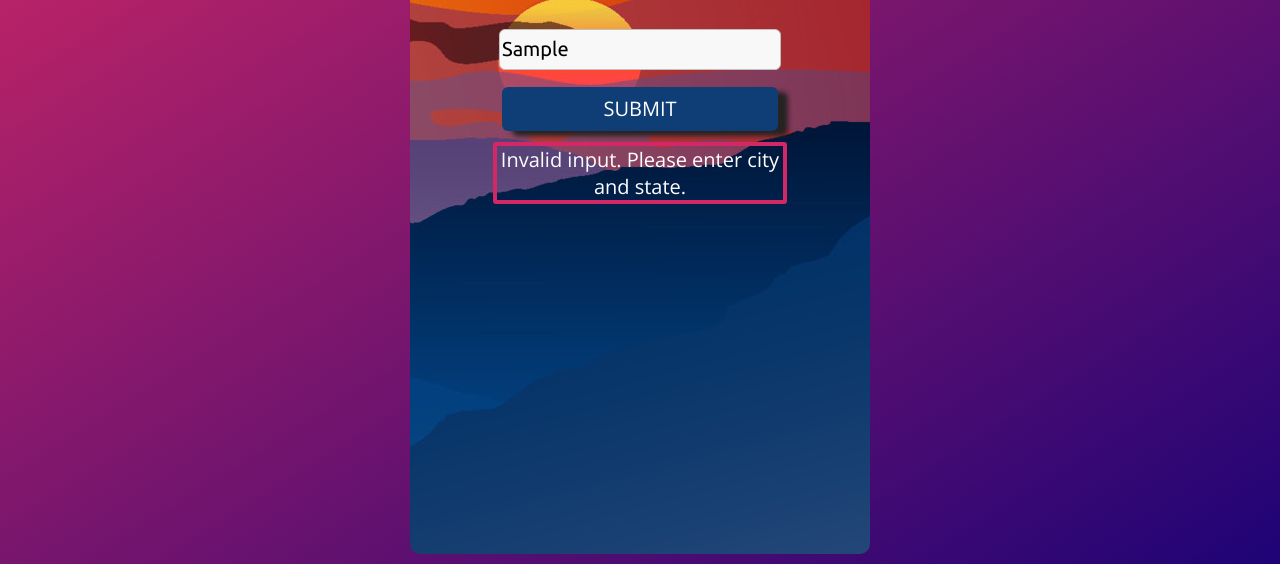
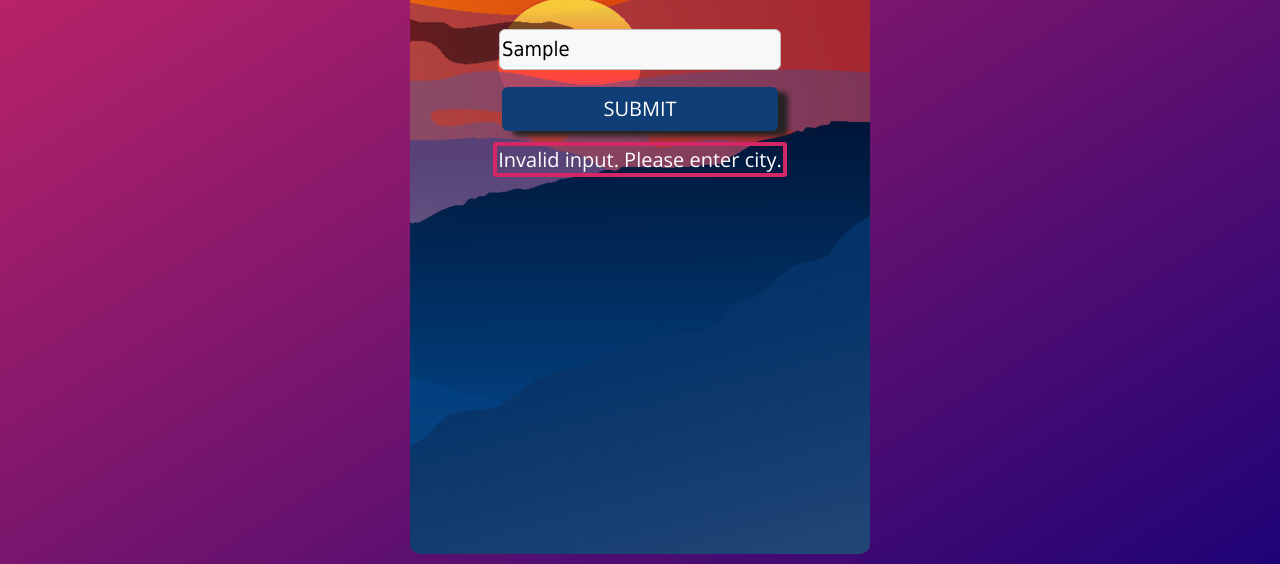
Before and after one commit to binary-boss/Weather-App, a website built with Vite: page app/src/index.html in a window 1280 px wide. Both pictures are taken after typing "Sample" into the empty fields and a click on the button "SUBMIT". Shown: the part 236-800 px from the top of the page. Built offline with nearby package versions, Linux system fonts and the light colour scheme; no server answers.

Commit message:
search box now works with just city name.

```diff
--- a/app/src/css/style.css
+++ b/app/src/css/style.css
@@ -23,7 +23,7 @@ body {
 input {
   border: none;
   appearance: none;
-  font-family: 'Ubuntu',Tahoma, sans-serif;
+  font-family: Tahoma, sans-serif;
   font-size: 20px;
 }
 input:invalid {
@@ -114,7 +114,7 @@ form {
 
 }
 
-#cityState {
+#city {
   display: block;
   margin: 0.40rem auto;
   background-color: #f8f8f8;
@@ -164,6 +164,6 @@ form {
   font-size: 18px;
   text-align: justify;
   color: white;
-  margin-bottom: 5px;
+  margin-bottom: 8px;
   padding-left: 15px;
 }
--- a/app/src/index.html
+++ b/app/src/index.html
@@ -18,11 +18,11 @@
         <h1>Weather App</h1>
         <form action="#">
 
-            <input type="text" name="cityState" id="cityState" placeholder="ex. Chicago, IL" minlength="3" required>
+            <input type="text" name="city" id="city" placeholder="ex. Chicago" minlength="3" required>
             <button type="submit" id="submit" for="cityState">SUBMIT</button>
 
             <div id="APIinfo">
-              <div id="openingMsg">Please fill in your city and state.</div>
+              <div id="openingMsg">Please fill in your city.</div>
             </div>
         </form>
       </div>
--- a/app/src/js/index.js
+++ b/app/src/js/index.js
@@ -32,27 +32,27 @@ submitBtn.addEventListener('click', getLocation);
 async function getLocation(e) {
   e.preventDefault();
 
-  const cityState = document.getElementById('cityState').value;
-  //console.log(cityState);
+  const inputCity = document.getElementById('city').value;
+  //console.log(inputCity);
 
 
   //Big if block to catch empty input field error, prevent from attemping to connect to API when empty
   //prompt user to enter city and state
-  if (cityState) {
+  if (inputCity) {
 
     //Turn string from user input into an array
     //Get city and state from array elements
-    const locatioinArray = cityState.split(',');
+    const locatioinArray = inputCity.split(',');
     const city = (locatioinArray[0]);
     const state = (locatioinArray[1]);
 
 
     try {
-      const locationResponse = await fetch(`http://api.openweathermap.org/geo/1.0/direct?q=${city},${state},us&limit=5&appid=${APIkey}`);
+      const locationResponse = await fetch(`http://api.openweathermap.org/geo/1.0/direct?q=${city},us&limit=5&appid=${APIkey}`);
 
       const data = await locationResponse.json();
       const cityLocation = Object.values(data);
-
+      //console.log(cityLocation);
 
       //Get latitude and longitude from data obj
       lat = (cityLocation[0]['lat']);
@@ -65,13 +65,13 @@ async function getLocation(e) {
 
     } catch (error) {
 
-     const  errormsg = `<div id='error'>Invalid input. Please enter city and state.</div>`;
+     const  errormsg = `<div id='error'>Invalid input. Please enter city.</div>`;
       document.getElementById("APIinfo").innerHTML = errormsg;
 
     };
 
     } else {
-      const msg = `<div id='error'>Input field cannot be empty.<br/>Please enter a city and state.</div>`;
+      const msg = `<div id='error'>Input field cannot be empty.<br/>Please enter a city.</div>`;
       document.getElementById("APIinfo").innerHTML = msg;
   };
 
@@ -105,6 +105,8 @@ const render = function (arrObj) {
 
 //turn object into an array of arrays
 const myCity = Object.values(arrObj);
+console.log(myCity);
+
 const responseCode = myCity[0];
 const myNewCity = (myCity[4]['name']);
 const userCountry = (myCity[4]['country']);
```
